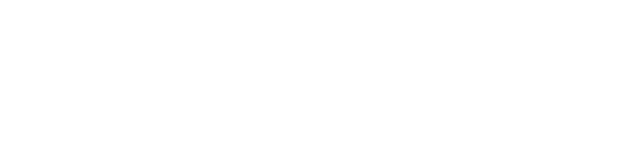
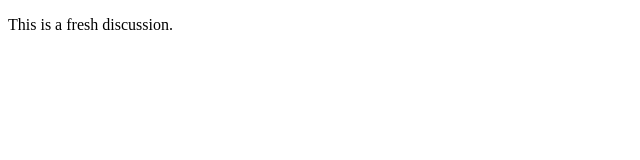
Before and after one commit to MagnificentQn/Git-Training-purpose, a plain HTML site: page index.html in a window 1280 px wide. Shown: the whole page, without its empty margins (0-640 px from the left). Drawn offline with Linux system fonts and the light colour scheme.

Commit message:
add new paragraph

```diff
--- a/index.html
+++ b/index.html
@@ -1,7 +1,6 @@
 <!DOCTYPE html>
 <html>
 <body>
-
-
+	<p> This is a fresh discussion.</p>
 </body>
 </html>
```
